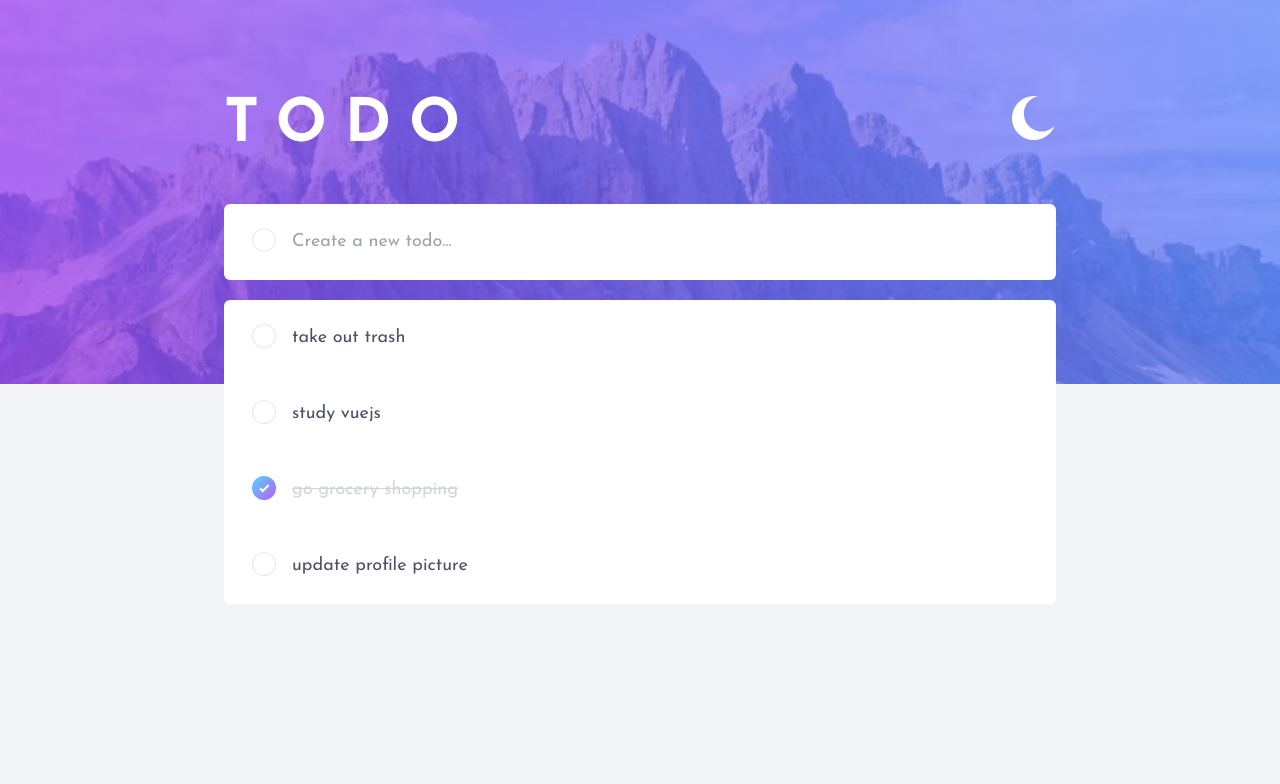
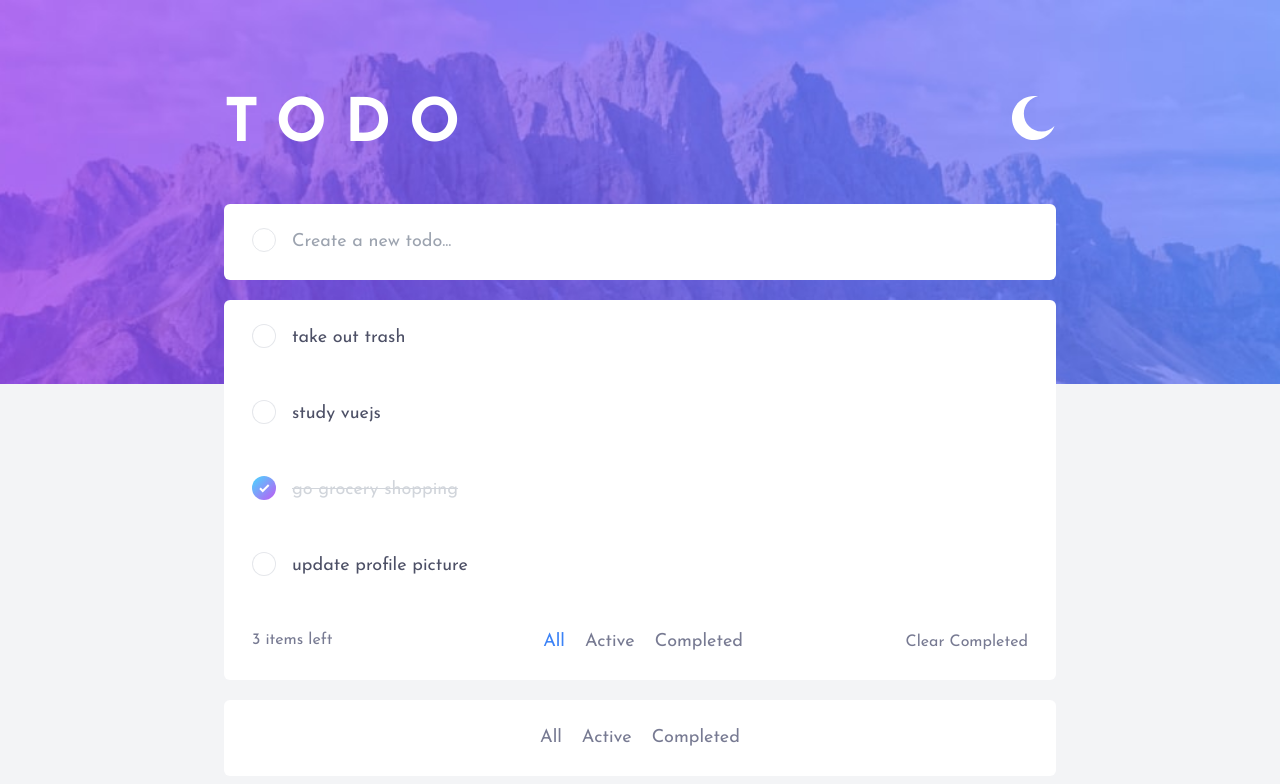
Before and after one commit to GabrielaMendes/vue-todo-list, a Vue app: page / in a window 1280 px wide. Shown: the top 784 px of the page. Built offline with nearby package versions, Linux system fonts and the light colour scheme.

Commit message:
adding bottom section
Created filter buttons
Created 'clear completed' button and made it functional

```diff
--- a/src/App.vue
+++ b/src/App.vue
@@ -1,25 +1,8 @@
 <script setup>
-import { ref } from "vue";
+import { computed, ref } from "vue";
 import TheHeader from "@/components/TheHeader.vue";
 import NewTodo from "@/components/NewTodo.vue";
 import TodoItem from "@/components/TodoItem.vue";
-
-const addTodo = (newTodoText) => {
-  todoList.value.push({
-    id: crypto.randomUUID(),
-    text: newTodoText,
-    completed: false,
-  });
-};
-
-const removeTodo = (id) => {
-  todoList.value = todoList.value.filter((todo) => todo.id !== id);
-};
-
-const toggleCompleted = (id) => {
-  const todo = todoList.value.find((todo) =>  todo.id === id)
-  todo.completed = !todo.completed;
-}
 
 // dumb data
 const todoList = ref([
@@ -44,6 +27,43 @@ const todoList = ref([
     completed: false,
   },
 ]);
+
+const addTodo = (newTodoText) => {
+  todoList.value.push({
+    id: crypto.randomUUID(),
+    text: newTodoText,
+    completed: false,
+  });
+};
+
+const removeTodo = (id) => {
+  todoList.value = todoList.value.filter((todo) => todo.id !== id);
+};
+
+const clearCompleted = () => {
+  todoList.value.forEach((todo) => {
+    todo.completed = false;
+  });
+};
+
+const toggleCompleted = (id) => {
+  const todo = todoList.value.find((todo) => todo.id === id);
+  todo.completed = !todo.completed;
+};
+
+const todosLeft = computed(() => {
+  return todoList.value.filter((todo) => !todo.completed);
+});
+
+const todosCompleted = computed(() => {
+  return todoList.value.filter((todo) => todo.completed);
+});
+
+const filter = ref("All");
+
+const changeFilter = (option) => {
+  filter.value = option;
+};
 </script>
 
 <template>
@@ -64,9 +84,14 @@ const todoList = ref([
           <!-- Todo List -->
           <div class="mt-5 rounded-md bg-white">
             <div v-if="todoList.length === 0" class="text-center px-7 py-6">
-              <h3 class="mt-2 mb-3 text-3xl text-transparent font-bold bg-gradient-to-br from-light-blue to-strong-purple-pink bg-clip-text">No todos here</h3>
+              <h3
+                class="mt-2 mb-3 text-3xl text-transparent font-bold bg-gradient-to-br from-light-blue to-strong-purple-pink bg-clip-text"
+              >
+                No todos here
+              </h3>
               <p class="text-base">Add a new todo to start</p>
             </div>
+
             <TodoItem
               v-for="todo in todoList"
               :key="todo.id"
@@ -74,6 +99,56 @@ const todoList = ref([
               @remove-todo="removeTodo"
               @toggle-completed="toggleCompleted"
             />
+
+            <!-- Summary, Filters and Clear -->
+            <div class="text-dark-grayish-blue flex justify-between px-7 py-6">
+              <p class="text-base">{{ todosLeft.length }} items left</p>
+              <ul class="hidden md:flex gap-5 md:relative md:left-6">
+                <li
+                  role="button"
+                  class="hover:text-very-dark-grayish-blue"
+                  :class="filter === 'All' ? 'text-blue-500 pointer-events-none' : ''"
+                >
+                  All
+                </li>
+                <li
+                  role="button"
+                  class="hover:text-very-dark-grayish-blue"
+                  :class="filter === 'Active' ? 'text-blue-500 pointer-events-none' : ''"
+                >
+                  Active
+                </li>
+                <li
+                  role="button"
+                  class="hover:text-very-dark-grayish-blue"
+                  :class="filter === 'Completed' ? 'text-blue-500 pointer-events-none' : ''"
+                >
+                  Completed
+                </li>
+              </ul>
+              <button
+                type="button"
+                @click.prevent="clearCompleted"
+                class="text-base hover:text-very-dark-grayish-blue"
+              >
+                Clear Completed
+              </button>
+            </div>
+          </div>
+
+          <!-- Filters Mobile -->
+          <div class="text-dark-grayish-blue mt-5 rounded-md bg-white">
+            <ul class="px-7 py-6 justify-center flex gap-5">
+              <li role="button" class="hover:text-very-dark-grayish-blue">
+                All
+              </li>
+              <li role="button" class="hover:text-very-dark-grayish-blue">
+                Active
+              </li>
+              <li role="button" class="hover:text-very-dark-grayish-blue">
+                Completed
+              </li>
+            </ul>
           </div>
         </main>
       </div>
```
